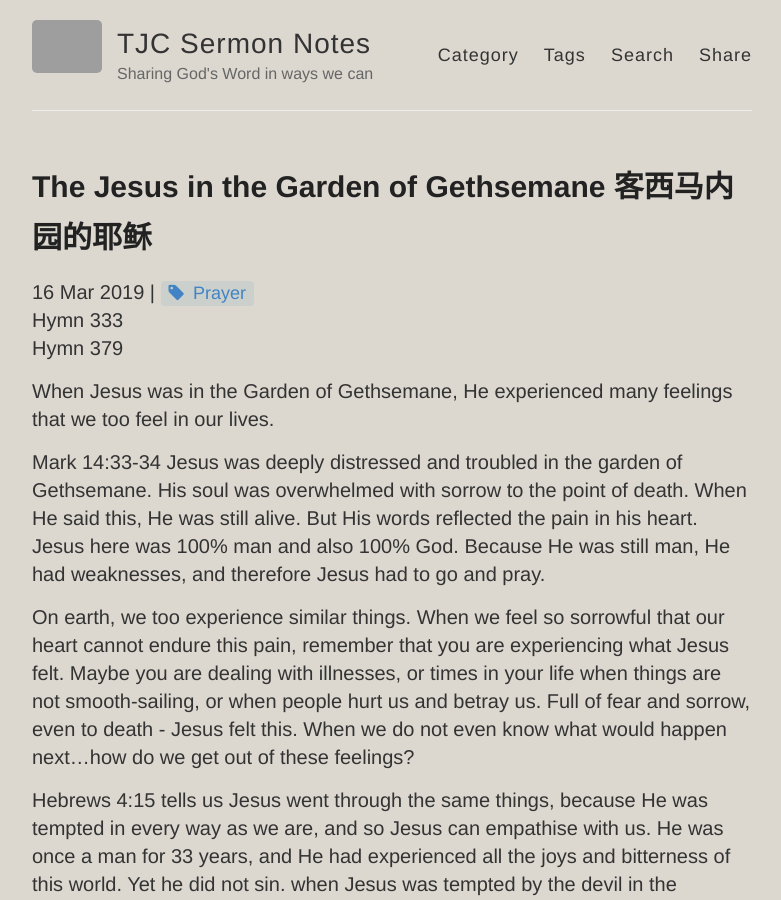
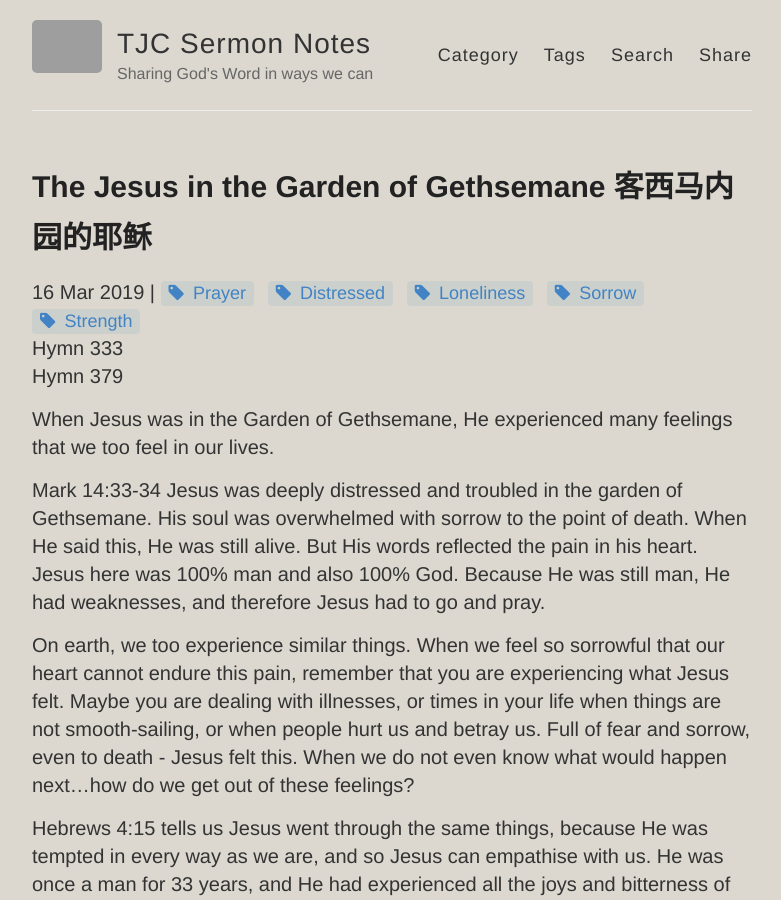
Before and after one commit to catchupTJC/catchuptjc.github.io, a Jekyll site: the page built from _posts/2019-03-16-TheJesusintheGardenofGethsemane.md, in a window 1280 px wide and 900 px high. Shown: the whole window, without its empty margins (248-1029 px from the left). Built offline with Jekyll 4.4.1, drawn with Linux system fonts in a browser that asks for light colours; nearby versions of some CDN libraries; comment, search, counter and statistics services are not loaded; grey boxes are pictures that could not be loaded.

Commit message:
Update 2019-03-16-TheJesusintheGardenofGethsemane.md

```diff
--- a/_posts/2019-03-16-TheJesusintheGardenofGethsemane.md
+++ b/_posts/2019-03-16-TheJesusintheGardenofGethsemane.md
@@ -2,7 +2,7 @@
 layout: post
 title: The Jesus in the Garden of Gethsemane 客西马内园的耶稣
 category: Sermon(SG)2019
-tags: [Prayer]
+tags: [Prayer,Distressed,Loneliness,Sorrow,Strength]
 hymns: [333,379]
 ---
 
```
